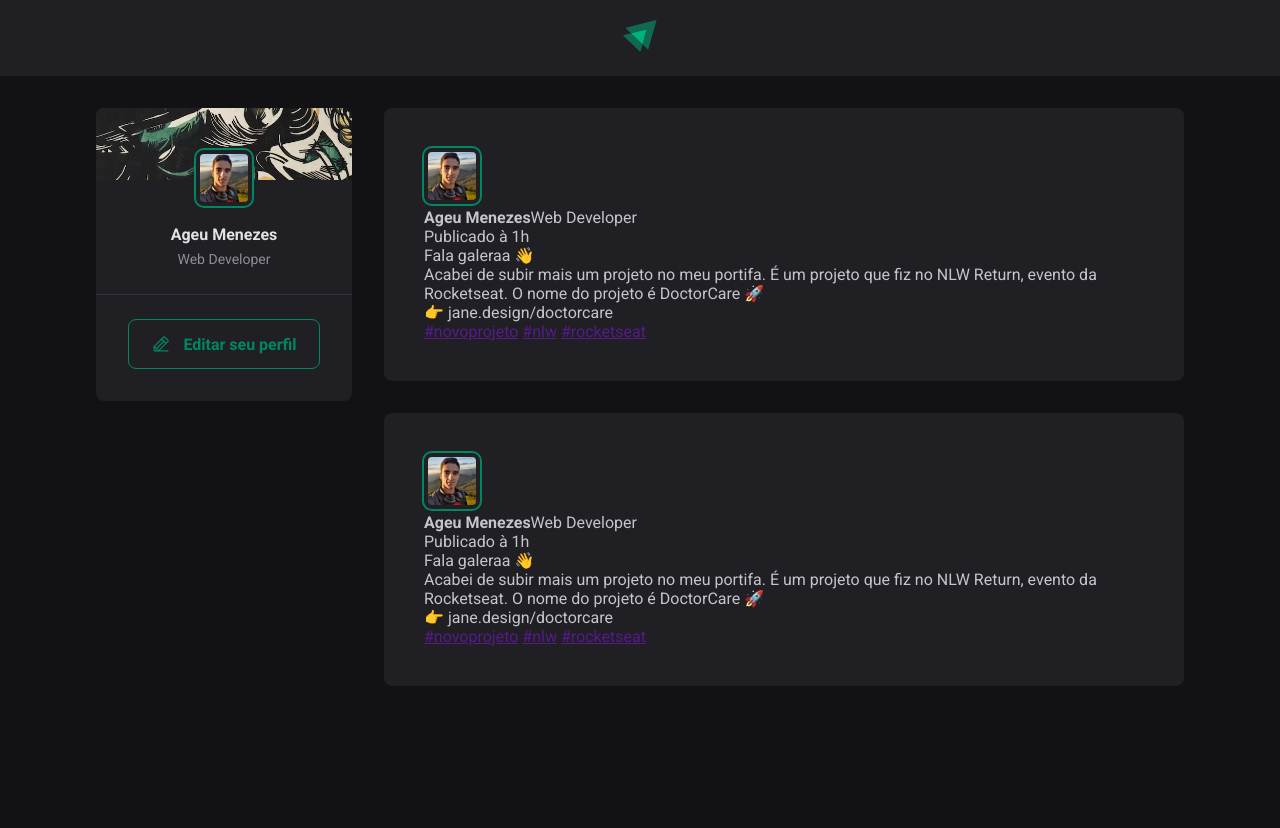
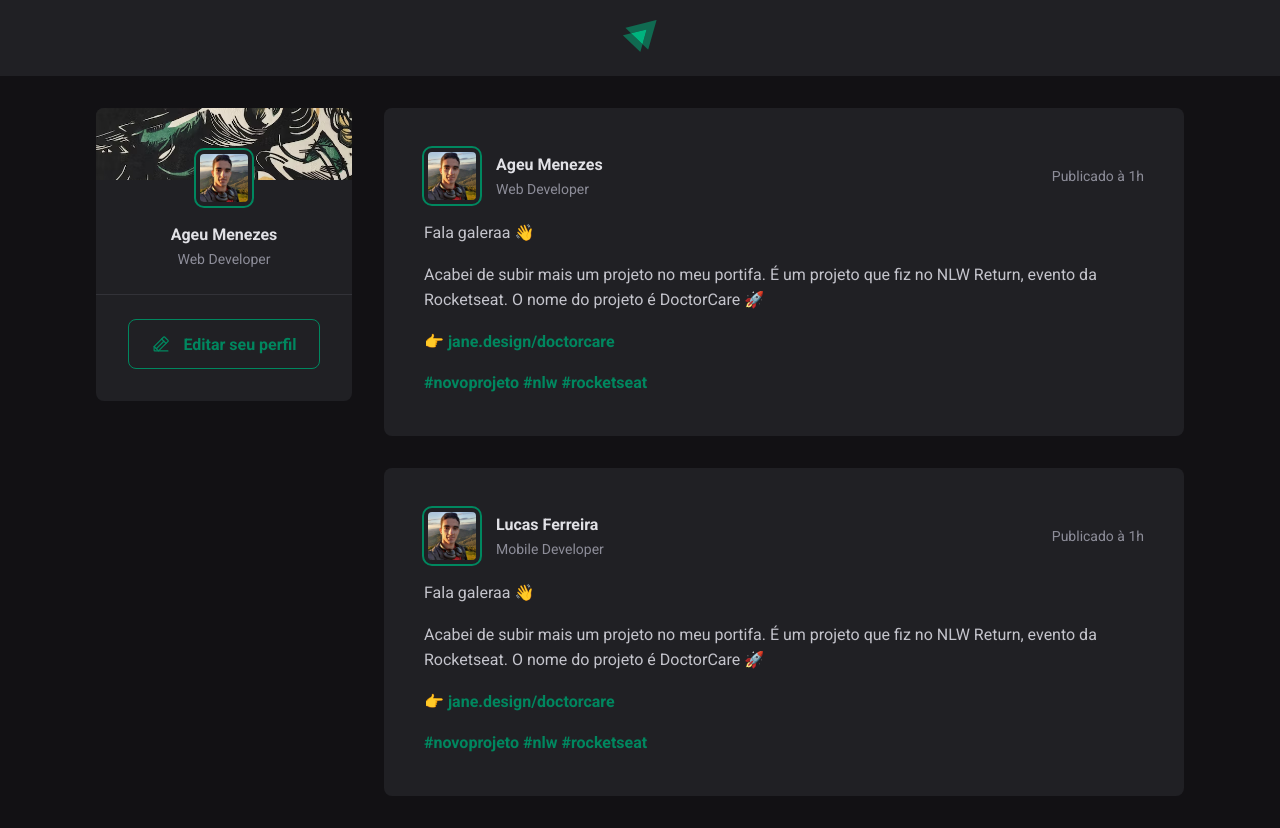
Before and after one commit to ageumenezesDev19/Ignite-feed, a React (Vite) app: page / in a window 1280 px wide. Before the commit the page ends 800 px from the top, so only its background shows below. Built offline with nearby package versions, Linux system fonts and the light colour scheme.

Commit message:
Finish styling the post

```diff
--- a/src/App.tsx
+++ b/src/App.tsx
@@ -15,11 +15,11 @@ export  function App() {
         <main>
           <Post
             author='Ageu Menezes'
-            content='Lorem ipsum, dolor sit amet consectetur adipisicing elit.'
+            job='Web Developer'
           />
           <Post
             author='Lucas Ferreira'
-            content='Lorem ipsum, adipisicing elit.'
+            job='Mobile Developer'
           />
         </main>
       </div>
--- a/src/components/Post.module.scss
+++ b/src/components/Post.module.scss
@@ -2,8 +2,63 @@
   background: var(--gray-800);
   border-radius: 8px;
   padding: 2.5rem;
+
+  & > header {
+    display: flex;
+    align-items: center;
+    justify-content: space-between;
+
+    time {
+      font-size: 0.875rem;
+      color: var(--gray-400);
+    }
+  }
 }
 
 .post + .post {
   margin-top: 2rem;
 }
+
+.content {
+  line-height: 1.6;
+  color: var(--gray-300);
+  margin-top: 1rem;
+
+  p {
+    margin-top: 1rem;
+  }
+
+  a {
+    font-weight: bold;
+    color: var(--green-500);
+    text-decoration: none;
+
+    &:hover {
+      color: var(--green-300);
+    }
+  }
+}
+
+.author {
+  display: flex;
+  align-items: center;
+  gap: 1rem;
+
+  div {
+    display: flex;
+    flex-direction: column;
+
+    strong {
+      display: block;
+      color: var(--gray-100);
+      line-height: 1.6;
+    }
+
+    span {
+      display: block;
+      font-size: 0.875rem;
+      color: var(--gray-400);
+      line-height: 1.6;
+    }
+  }
+}
--- a/src/components/Post.tsx
+++ b/src/components/Post.tsx
@@ -4,7 +4,7 @@ import styles from './Post.module.scss';
 
 interface PostProps {
   author: string;
-  content: string
+  job: string
 }
 
 export function Post(props: PostProps) {
@@ -14,8 +14,8 @@ export function Post(props: PostProps) {
         <div className={styles.author}>
           <Avatar img={profileImg} />
           <div>
-            <strong>Ageu Menezes</strong>
-            <span>Web Developer</span>
+            <strong>{props.author}</strong>
+            <span>{props.job}</span>
           </div>
         </div>
         <time
@@ -30,7 +30,7 @@ export function Post(props: PostProps) {
         <p>Fala galeraa 👋</p>
         <p>Acabei de subir mais um projeto no meu portifa. É um projeto que fiz no NLW Return, evento da Rocketseat.
           O nome do projeto é DoctorCare 🚀</p>
-        <p>👉 jane.design/doctorcare</p>
+        <p>👉 <a href="#">jane.design/doctorcare</a></p>
         <p><a href="">#novoprojeto</a> <a href="">#nlw</a> <a href="">#rocketseat</a></p>
       </div>
     </article>
--- a/src/global.scss
+++ b/src/global.scss
@@ -9,6 +9,7 @@
   --gray-800: #202024;
   --gray-900: #121114;
 
+  --green-300: #00B37E;
   --green-500: #00875f;
 }
 
```
